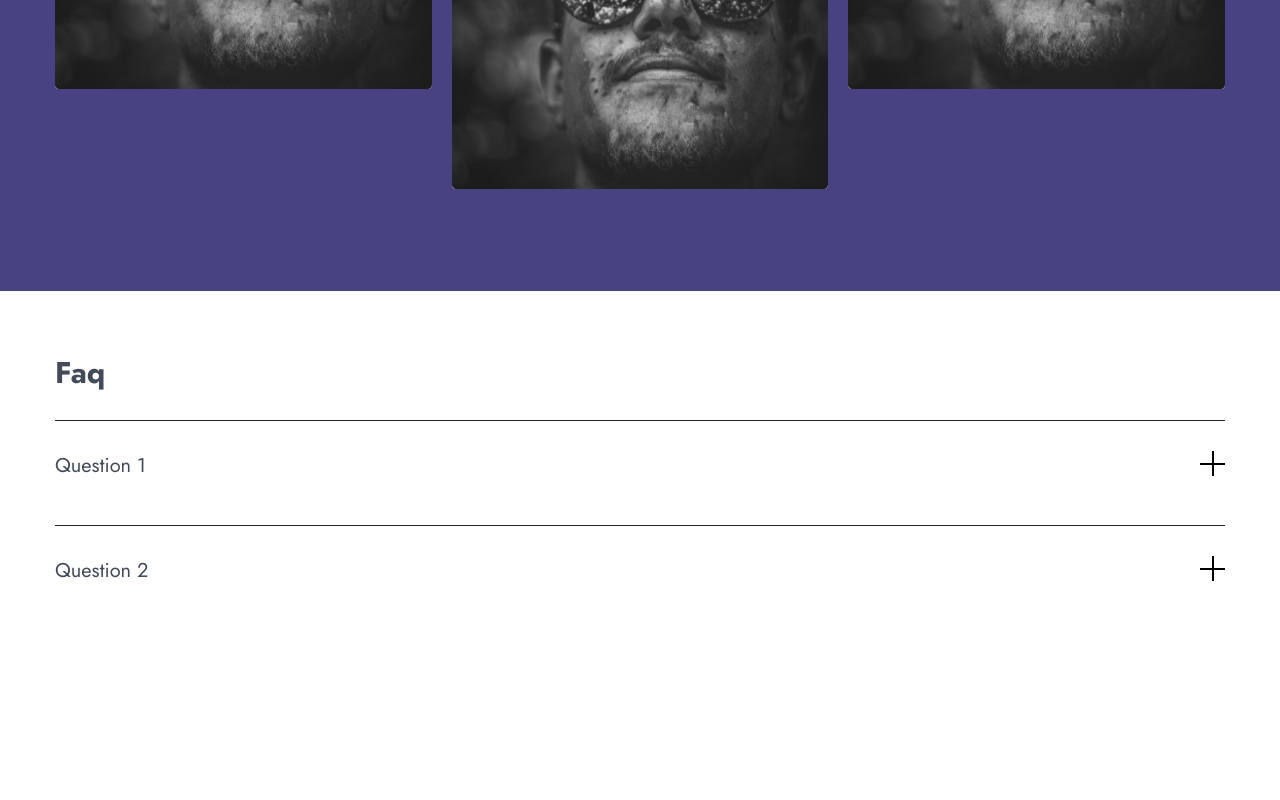
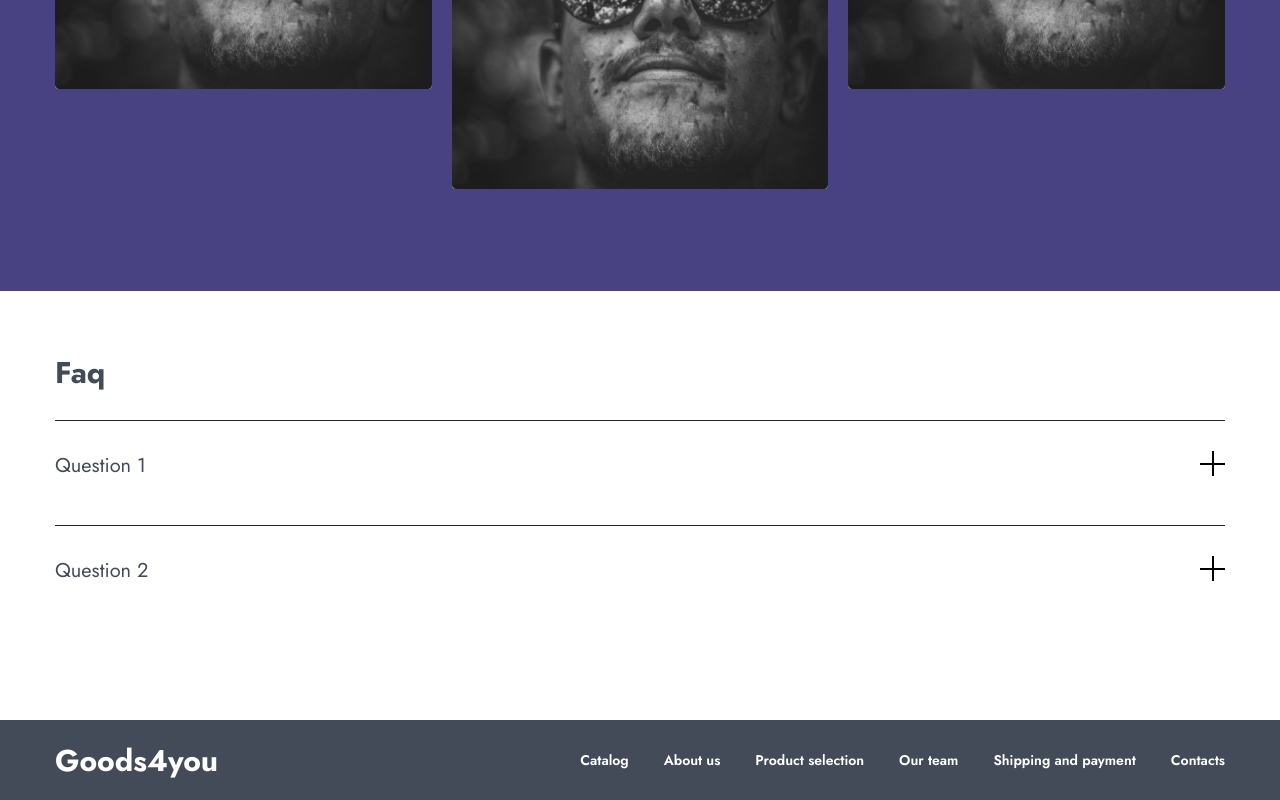
Before and after one commit to Solmyrik/task-2-stepUp, a React (Create React App) app: page / in a window 1280 px wide. Shown: the part 4239-5039 px from the top of the page. Before the commit the page ends 4959 px from the top, so only its background shows below. Built offline with nearby package versions, Linux system fonts and the light colour scheme.

Commit message:
add Footer

```diff
--- a/src/App.tsx
+++ b/src/App.tsx
@@ -6,6 +6,7 @@ import About from './components/About/About';
 import Quiz from './components/Quiz/Quiz';
 import Team from './components/Team/Team';
 import Faq from './components/Faq/Faq';
+import Footer from './components/Footer/Footer';
 
 function App() {
   return (
@@ -19,6 +20,7 @@ function App() {
         <Team />
         <Faq />
       </main>
+      <Footer />
     </div>
   );
 }
--- /dev/null
+++ b/src/components/Footer/Footer.module.css
@@ -0,0 +1,12 @@
+.footer {
+  background-color: #444b58;
+}
+
+.footer__container {
+  height: 80px;
+  max-width: 1170px;
+  margin: 0 auto;
+  display: flex;
+  align-items: center;
+  justify-content: space-between;
+}
--- /dev/null
+++ b/src/components/Footer/Footer.tsx
@@ -0,0 +1,28 @@
+import React from 'react';
+import styles from './Footer.module.css';
+import Logo from '../Common/Logo/Logo';
+import Menu from '../Common/Menu/Menu';
+
+type Props = {};
+
+const menuItems: string[] = [
+  'Catalog',
+  'About us',
+  'Product selection',
+  'Our team',
+  'Shipping and payment',
+  'Contacts',
+];
+
+const Footer = (props: Props) => {
+  return (
+    <footer className={styles.footer}>
+      <div className={styles.footer__container}>
+        <Logo title="Goods4you" />
+        <Menu items={menuItems} />
+      </div>
+    </footer>
+  );
+};
+
+export default Footer;
```
